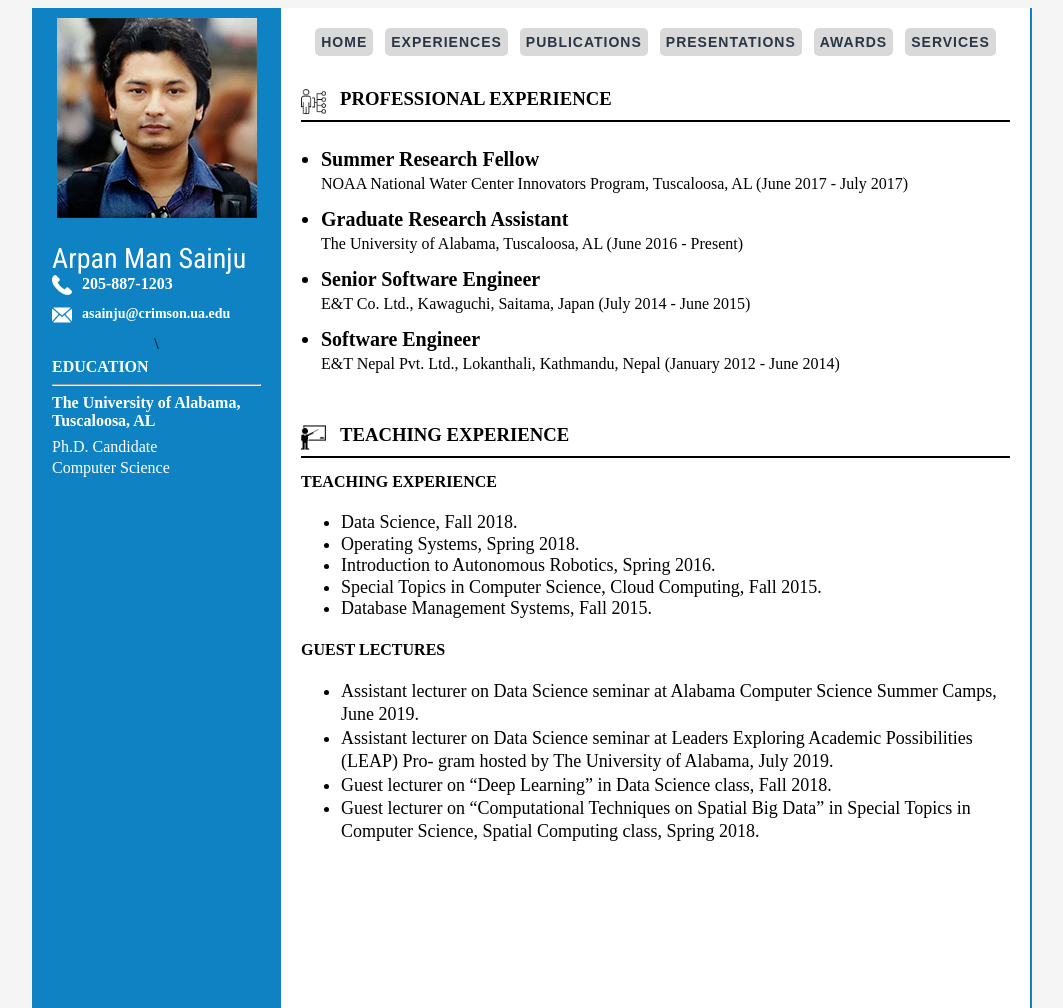
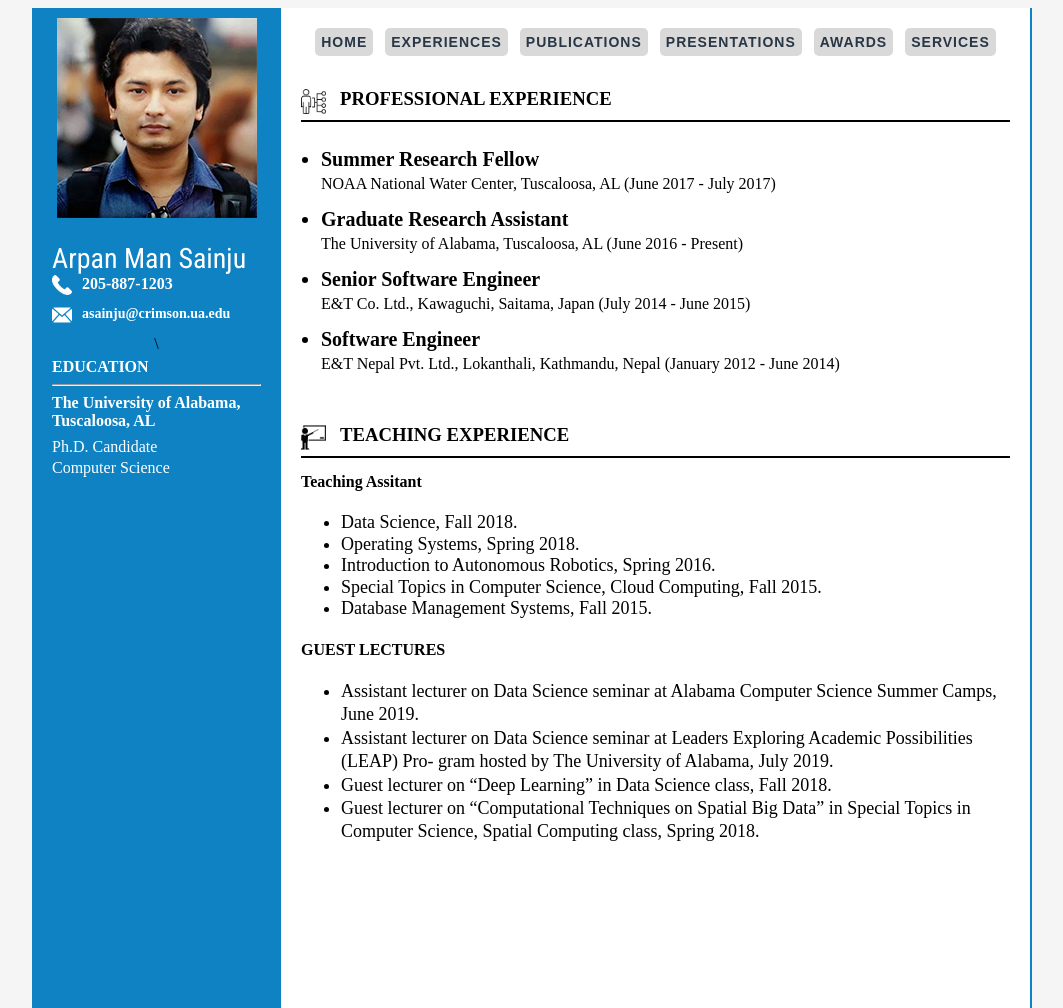
Before and after one commit to amsainju/amsainju.github.io, a plain HTML site: page experiences.html in a window 1280 px wide. Shown: the whole page, without its empty margins (108-1171 px from the left). Drawn offline with Linux system fonts and the light colour scheme.

Commit message:
Update experiences.html

```diff
--- a/experiences.html
+++ b/experiences.html
@@ -58,7 +58,7 @@
                   <ul class="listing2">
                       <li>Summer Research Fellow
                         </li>
-                      <span>NOAA National Water Center Innovators Program, Tuscaloosa, AL (June 2017 - July 2017)</span>
+                      <span>NOAA National Water Center, Tuscaloosa, AL (June 2017 - July 2017)</span>
 
                         <li>Graduate Research Assistant</li>
                         <span>The University of Alabama, Tuscaloosa, AL (June 2016 - Present)</span>
@@ -78,7 +78,7 @@
                <h3 style="display: inline-block">TEACHING EXPERIENCE </h3>
               </div>
               <div class="bottom">
-                 <h4 style="display: inline-block">TEACHING EXPERIENCE </h4>
+                 <h4 style="display: inline-block">Teaching Assitant </h4>
                   <ul class="listing3">
                       <li> Data Science, Fall 2018. </li>
                       <li>Operating Systems, Spring 2018. </li>
```
